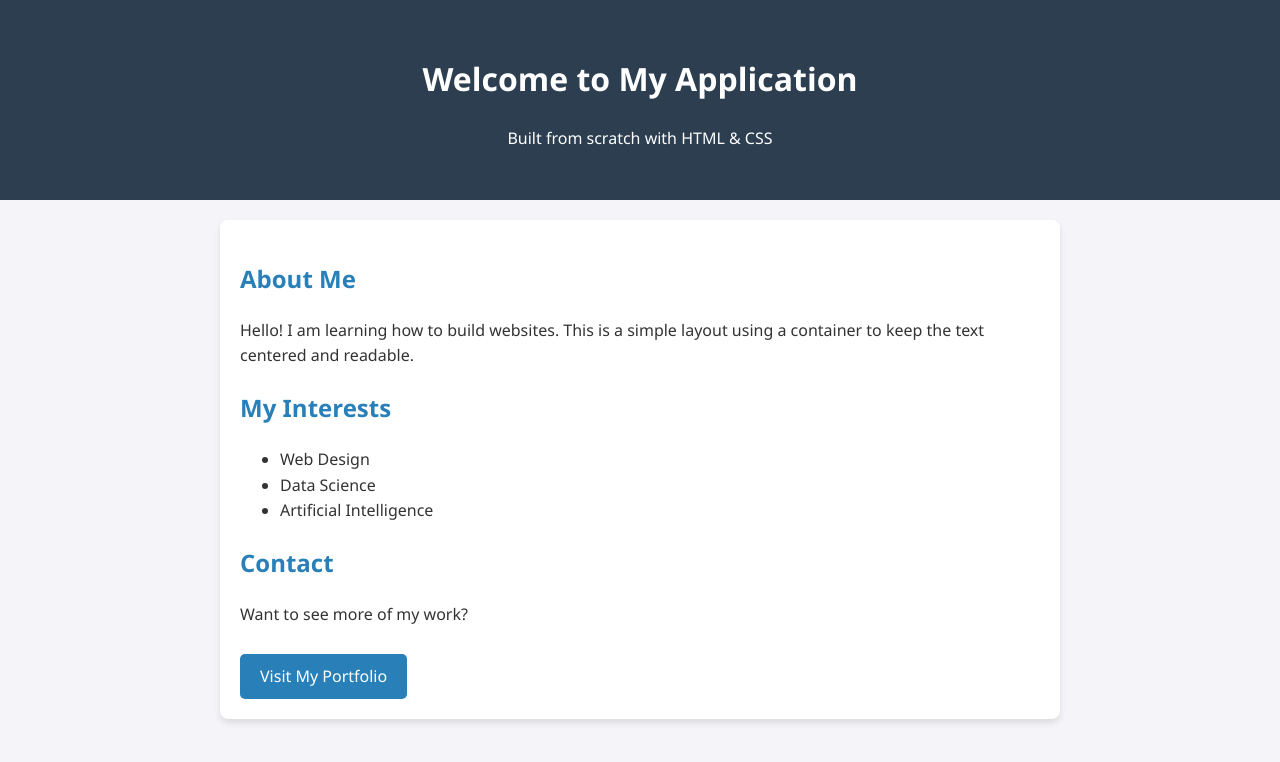
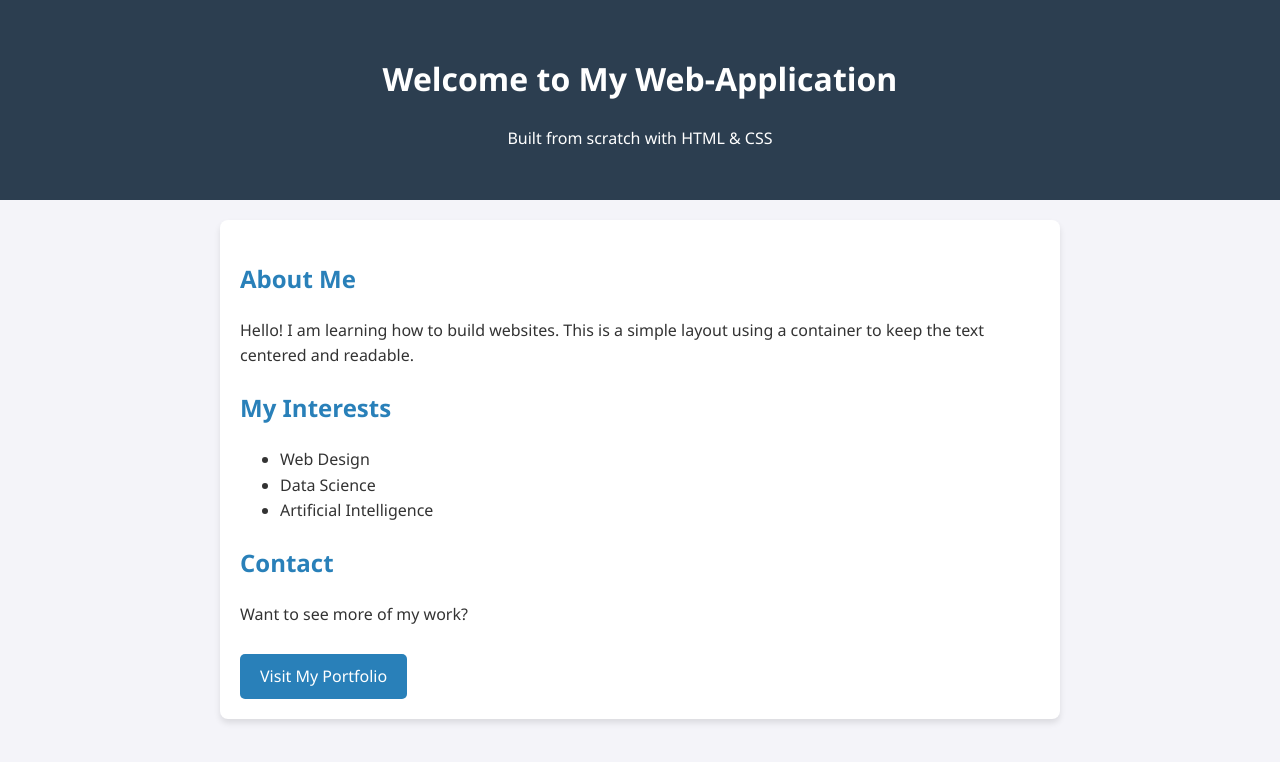
Before and after one commit to pradeeprpin/fdpvcet, a plain HTML site: page index.html in a window 1280 px wide. Drawn offline with Linux system fonts and the light colour scheme.

Commit message:
Update index.html

```diff
--- a/index.html
+++ b/index.html
@@ -48,7 +48,7 @@
 <body>
 
     <header>
-        <h1>Welcome to My Application</h1>
+        <h1>Welcome to My Web-Application</h1>
         <p>Built from scratch with HTML & CSS</p>
     </header>
 
```
